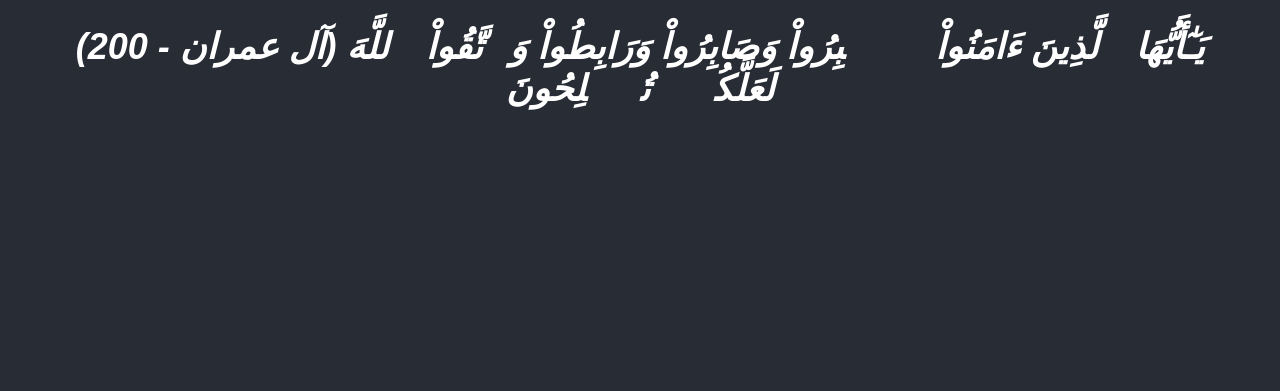
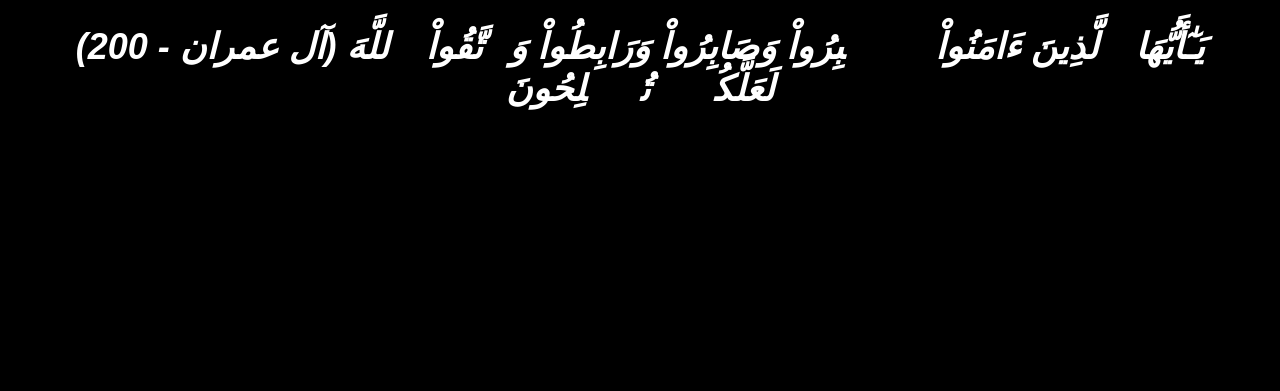
Before and after one commit to elyacoub9/counter, a plain HTML site: page index.html in a window 1280 px wide. Shown: the part 409-800 px from the top of the page. Drawn offline with Linux system fonts and the light colour scheme.

Commit message:
update color

```diff
--- a/styles.css
+++ b/styles.css
@@ -1,7 +1,7 @@
 body {
     font-family: Arial, sans-serif;
-    background-color: #282c34;
-    color: #61dafb;
+    background-color: #000000;
+    color: #ffffffee;
     display: flex;
     justify-content: center;
     align-items: center;
```
